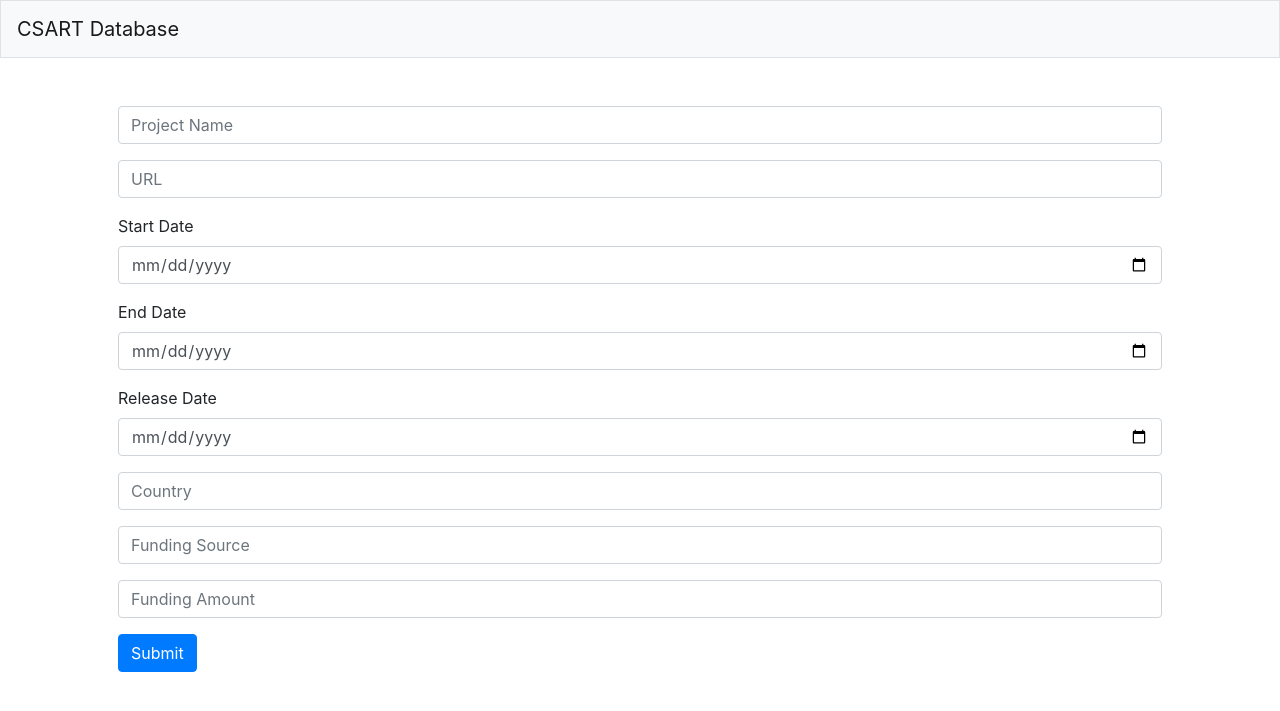
After one commit to 17736581/csart-database, a Flask app: template templates/add.html in a window 1280 px wide. The commit adds this page. Shown: the top 711 px of the page. Run offline with Flask 2, Linux system fonts and the light colour scheme; the template is opened without the code that fills it, so the values that code supplies are empty; some libraries are stand-ins or nearby versions.

Commit message:
projects, and add routes

```diff
--- /dev/null
+++ b/templates/add.html
@@ -0,0 +1,39 @@
+{% extends "layout.html" %}
+
+{% block title %}
+    Add Projects
+{% endblock %}
+
+{% block main %}
+<form action="/add" method="post">
+    <div class="form-group">
+        <input class="form-control" id="project_name" name="project_name" type="text" placeholder="Project Name">
+    </div>
+    <div class="form-group">
+        <input class="form-control" id="url" name="url" type="text" placeholder="URL">
+    </div>
+    <div class="form-group">
+        <label for="start_date">Start Date</label>
+        <input class="form-control" id="start_date" name="start_date" type="date" title="Start Date">
+    </div>
+    <div class="form-group">
+        <label for="end_date">End Date</label>
+        <input class="form-control" id="end_date" name="end_date" type="date" placeholder="End Date">
+    </div>
+
+    <div class="form-group">
+        <label for="release_date">Release Date</label>
+        <input class="form-control" id="release_date" name="release_date" type="date" placeholder="Release Date">
+    </div>
+    <div class="form-group">
+        <input class="form-control" id="country" name="country" type="text" placeholder="Country">
+    </div>
+    <div class="form-group">
+        <input class="form-control" id="funding_org" name="funding_org" type="text" placeholder="Funding Source">
+    </div>
+    <div class="form-group">
+        <input class="form-control" id="funding_amount" name="funding_amount" type="number" placeholder="Funding Amount">
+    </div>
+    <button type="submit" class="btn btn-primary">Submit</button>
+</form>
+{% endblock %}
--- a/templates/index.html
+++ b/templates/index.html
@@ -4,9 +4,8 @@
     Home
 {% endblock %}
 
-<!--Placeholder body, add form later-->
+<!--Placeholder body, add landing page later-->
 {% block main %}
-<body>
 <h2>Authors</h2>
 <table>
     <thead>
@@ -22,6 +21,4 @@
             </tr>
     </tbody>
 </table>
-</body>
-
 {% endblock %}
```
Also changed, not shown: templates/added.html (added, +13 -0 lines), templates/get_projects.html (added, +26 -0 lines), templates/projects.html (added, +18 -0 lines). Lines whose indentation alone changed are shown as unchanged.
